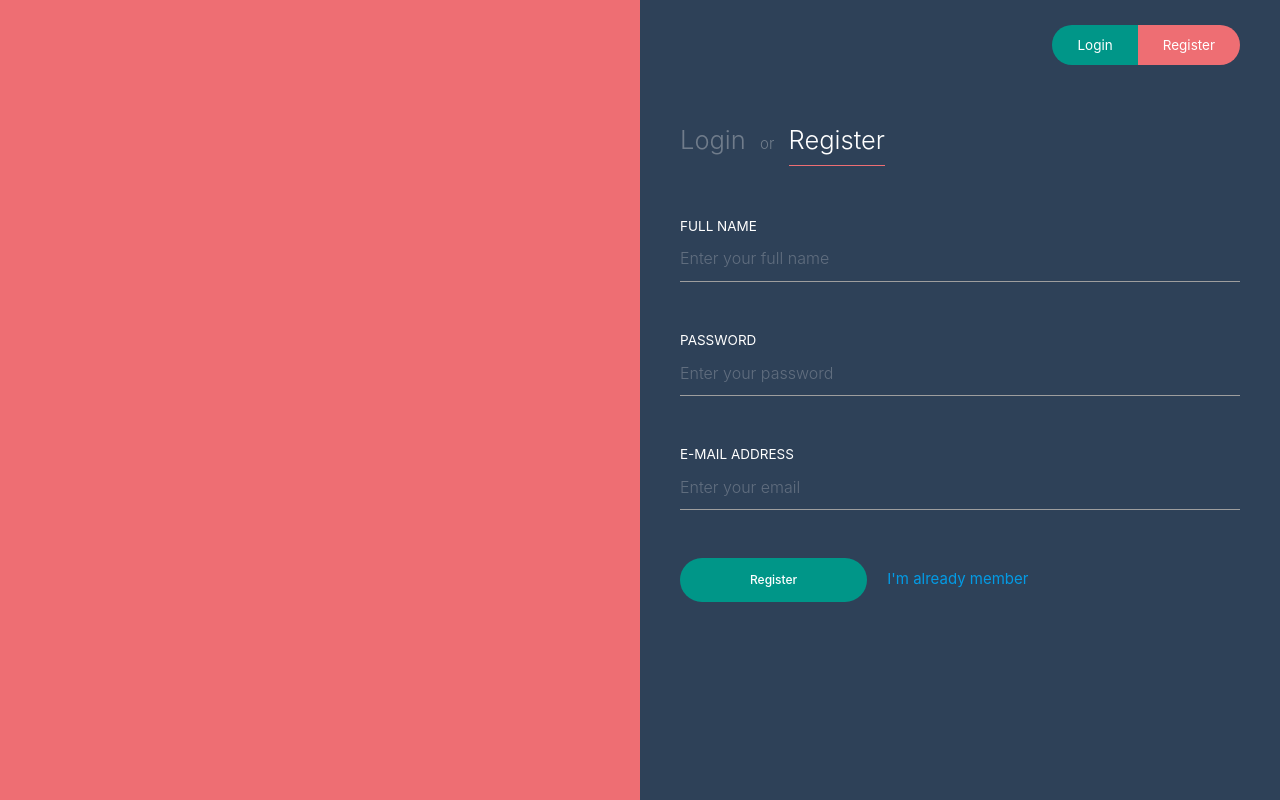
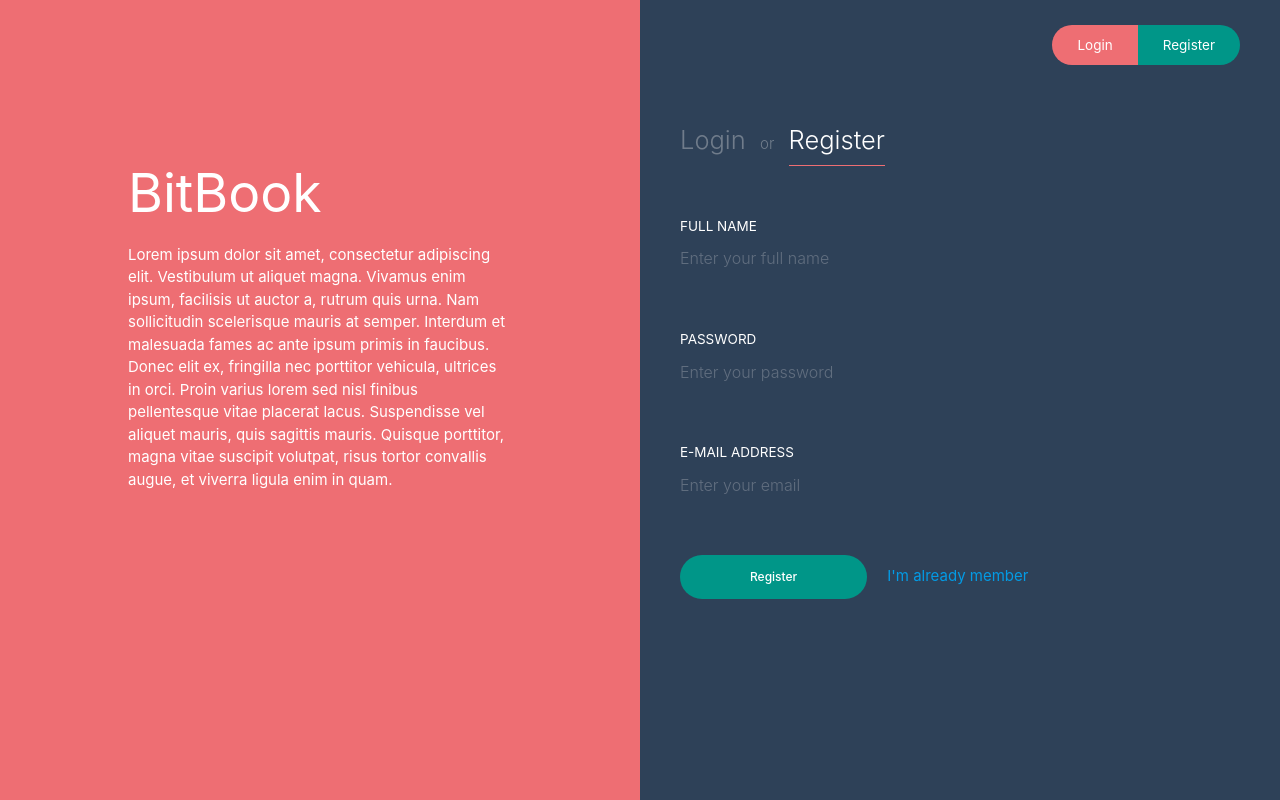
Before and after one commit to marijapanovic/bitBook, a React (Create React App) app in the folder bit-book/: page /#/ in a window 1280 px wide. Built offline with nearby package versions, Linux system fonts and the light colour scheme.

Commit message:
register and login page wip

```diff
--- a/bit-book/src/app/login/InputField.js
+++ b/bit-book/src/app/login/InputField.js
@@ -1,23 +1,22 @@
-import React from 'react';
+import React from "react";
 
-
-const InputField = (props) => {
+const InputField = props => {
   return (
     <div className="row">
       <div className="input-field col s7">
         <input
-                    id={props.name}
-                    type={props.type}
           name={props.name}
-                    className={`validate ${props.error ? 'invalid' : ''}`}
+          className={`validate ${props.error ? "invalid" : ""}`}
           value={props.value}
           onChange={props.onInputChange}
           autoComplete="off"
         />
-                <label htmlFor={props.name} className="active">{props.placeholder}</label>
-                <span className="helper-text" data-error={props.error || ''}></span>
+        <label htmlFor={props.name} className="active">
+          {props.placeholder}
+        </label>
+        <span className="helper-text" data-error={props.error || ""} />
       </div>
     </div>
-    )
-}
+  );
+};
 export default InputField;
--- a/bit-book/src/app/login/Register.js
+++ b/bit-book/src/app/login/Register.js
@@ -1,61 +1,165 @@
-import React, { Component } from 'react';
-import { Link } from 'react-router-dom';
+import React, { Component } from "react";
+import { Link } from "react-router-dom";
 
-import inputField from './InputField';
-import './RegisterAndLogin.css';
+import registerUser from "../../services/registerUser";
+import "./RegisterAndLogin.css";
 
 class Register extends Component {
-    constructor() {
-        super();
+  constructor(props) {
+    super(props);
 
     this.state = {
-            email: '',
-            password: '',
-            name: '',
-            hasAgreed: false
+      name: "",
+      email: "",
+      password: "",
+      errorMsg: "",
+      user: null
     };
 
     this.handleChange = this.handleChange.bind(this);
     this.handleSubmit = this.handleSubmit.bind(this);
   }
 
-    handleChange(e) {
-        let target = e.target;
-        let value = target.type === 'checkbox' ? target.checked : target.value;
-        let name = target.name;
+  handleChange(event) {
+    const target = event.target;
+    const value = target.value;
+    const name = target.name;
+    // console.log(value, name);
 
     this.setState({
       [name]: value
     });
   }
 
-    handleSubmit(e) {
-        e.preventDefault();
+  handleSubmit(event) {
+    const { name, email, password } = this.state;
+    // const content = {
+    //   name: name,
+    //   password: password,
+    //   email: email
+    // };
 
-        console.log('The form was submitted with the following data:');
-        console.log(this.state);
+    event.preventDefault();
+
+    const registerUser = {
+      name: "string",
+      email: "string",
+      password: "string"
+    };
+
+    if (
+      !this.validateFullName().valid &&
+      !this.validatePassword().valid &&
+      !this.validateEmail().valid
+    ) {
+      registerUser(registerUser)
+        .than(res => {
+          console.log(res);
+        })
+        .catch(err => {
+          console.log(err);
+        });
+    }
   }
 
+  validateFullName = name => {
+    if (!name) {
+      return "Full name is required!";
+    } else if (name.length < 3) {
+      return "Min length is 3!";
+    }
+    return null;
+  };
+
+  validatePassword = password => {
+    if (!password) {
+      return "Password is required!";
+    } else if (password.length < 6) {
+      return "Password must be at least 6 characters long";
+    }
+    return null;
+  };
+
+  validateEmail = email => {
+    if (!email) {
+      return "E-mail is required!";
+    } else if (!email.includes("@")) {
+      return "Email is not valid";
+    }
+    return null;
+  };
+
   render() {
+    const validateFullName = this.validateFullName();
+    const validatePassword = this.validatePassword();
+    const validateEmail = this.validateEmail();
+
     return (
       <div className="formCenter">
         <form onSubmit={this.handleSubmit} className="formFields">
           <div className="formField">
-                <label className="formFieldLabel" htmlFor="name">Full Name</label>
-                <input type="text" id="name" className="formFieldInput" placeholder="Enter your full name" name="name" value={this.state.name} onChange={this.handleChange} />
+            <label className="formFieldLabel" htmlFor="name">
+              Full Name
+            </label>
+            <input
+              type="text"
+              id="name"
+              className="formFieldInput"
+              placeholder="Enter your full name"
+              name="name"
+              value={this.state.name}
+              onChange={this.handleChange}
+              error={validateFullName}
+              autoComplete="off"
+            />
           </div>
+          <span className="helper-text" data-error={validateFullName || ""} />
           <div className="formField">
-                <label className="formFieldLabel" htmlFor="password">Password</label>
-                <input type="password" id="password" className="formFieldInput" placeholder="Enter your password" name="password" value={this.state.password} onChange={this.handleChange} />
+            <label className="formFieldLabel" htmlFor="password">
+              Password
+            </label>
+            <input
+              type="password"
+              id="password"
+              className="formFieldInput"
+              placeholder="Enter your password"
+              name="password"
+              value={this.state.password}
+              onChange={this.handleChange}
+              error={validatePassword}
+              autoComplete="off"
+            />
           </div>
+          <span className="helper-text" data-error={validatePassword || ""} />
           <div className="formField">
-                <label className="formFieldLabel" htmlFor="email">E-Mail Address</label>
-                <input type="email" id="email" className="formFieldInput" placeholder="Enter your email" name="email" value={this.state.email} onChange={this.handleChange} />
+            <label className="formFieldLabel" htmlFor="email">
+              E-Mail Address
+            </label>
+            <input
+              type="email"
+              id="email"
+              className="formFieldInput"
+              placeholder="Enter your email"
+              name="email"
+              value={this.state.email}
+              onChange={this.handleChange}
+              error={validateEmail}
+              autoComplete="off"
+            />
           </div>
+          <span className="helper-text" data-error={validateEmail || ""} />
 
           <div className="formField">
-                  <button className="formFieldButton mr-20">Register</button>
-                  <Link to="/login" className="FormField__Link">I'm already member</Link>
+            <button
+              className="formFieldButton mr-20"
+              type="submit"
+              onClick={this.handleSubmit}
+            >
+              Register
+            </button>
+            <Link to="/login" className="FormFieldLink">
+              I'm already member
+            </Link>
           </div>
         </form>
       </div>
--- a/bit-book/src/app/login/RegisterAndLogin.css
+++ b/bit-book/src/app/login/RegisterAndLogin.css
@@ -6,6 +6,7 @@
 
 .appAside {
   width: 50%;
+  padding: 10%;
   background-color: #ee6e73;
 }
 
@@ -23,7 +24,7 @@
 }
 
 .pageSwitcherItem {
-  background-color: #009688;
+  background-color: #ee6e73;
   color: white;
   padding: 10px 25px;
   cursor: pointer;
@@ -35,7 +36,7 @@
 }
 
 .pageSwitcherItem--Active {
-  background-color: #ee6e73;
+  background-color: #009688;
   color: white;
 }
 
@@ -140,3 +141,8 @@
   padding-bottom: 2px;
   margin-left: 5px;
 }
+
+.helper-text {
+  font-size: 20px;
+  color: red;
+}
--- a/bit-book/src/app/login/RegisterAndLogin.js
+++ b/bit-book/src/app/login/RegisterAndLogin.js
@@ -1,32 +1,70 @@
-import React, { Component } from 'react';
-import { HashRouter as Router, Route, NavLink } from 'react-router-dom';
-import Register from './Register';
-import Login from './Login';
+import React, { Component } from "react";
+import { HashRouter as Router, Route, NavLink } from "react-router-dom";
+import Register from "./Register";
+import Login from "./Login";
 
-import './RegisterAndLogin.css';
+import "./RegisterAndLogin.css";
 
 class RegisterAndLogin extends Component {
   render() {
     return (
       <Router basename="/bit-book/">
         <div className="app">
-          <div className="appAside"></div>
+          <div className="appAside">
+            <h2>BitBook</h2>
+            <p>
+              Lorem ipsum dolor sit amet, consectetur adipiscing elit.
+              Vestibulum ut aliquet magna. Vivamus enim ipsum, facilisis ut
+              auctor a, rutrum quis urna. Nam sollicitudin scelerisque mauris at
+              semper. Interdum et malesuada fames ac ante ipsum primis in
+              faucibus. Donec elit ex, fringilla nec porttitor vehicula,
+              ultrices in orci. Proin varius lorem sed nisl finibus pellentesque
+              vitae placerat lacus. Suspendisse vel aliquet mauris, quis
+              sagittis mauris. Quisque porttitor, magna vitae suscipit volutpat,
+              risus tortor convallis augue, et viverra ligula enim in quam.
+            </p>
+          </div>
           <div className="appForm">
             <div className="pageSwitcher">
-                <NavLink to="/login" activeClassName="pageSwitcherItem--Active" className="pageSwitcherItem">Login</NavLink>
-                <NavLink exact to="/" activeClassName="pageSwitcherItem--Active" className="pageSwitcherItem">Register</NavLink>
-              </div>
+              <NavLink
+                to="/login"
+                activeClassName="pageSwitcherItem--Active"
+                className="pageSwitcherItem"
+              >
+                Login
+              </NavLink>
+              <NavLink
+                exact
+                to="/"
+                activeClassName="pageSwitcherItem--Active"
+                className="pageSwitcherItem"
+              >
+                Register
+              </NavLink>
+            </div>
 
-              <div className="formTitle">
-                  <NavLink to="/login" activeClassName="formTitleLink--Active" className="formTitleLink">Login</NavLink> or <NavLink exact to="/" activeClassName="formTitleLink--Active" className="formTitleLink">Register</NavLink>
-              </div>
+            <div className="formTitle">
+              <NavLink
+                to="/login"
+                activeClassName="formTitleLink--Active"
+                className="formTitleLink"
+              >
+                Login
+              </NavLink>{" "}
+              or{" "}
+              <NavLink
+                exact
+                to="/"
+                activeClassName="formTitleLink--Active"
+                className="formTitleLink"
+              >
+                Register
+              </NavLink>
+            </div>
 
-              <Route exact path="/" component={Register}>
-              </Route>
-              <Route path="/login" component={Login}>
-              </Route>
+            <Route exact path="/" component={Register} />
+            <Route path="/login" component={Login} />
           </div>
-
         </div>
       </Router>
     );
--- /dev/null
+++ b/bit-book/src/services/loginUser.js
@@ -0,0 +1,16 @@
+import { API_BASE_URL } from "../shared/constants";
+
+const loginUser = body => {
+  return fetch(`${API_BASE_URL}/auth/login`, {
+    method: "POST",
+    headers: {
+      "Content-Type": "application/json",
+      "x-api-key": "B1tD3V"
+    },
+    body: JSON.stringify(body)
+  })
+    .then(res => res.json())
+    .then(data => data);
+};
+
+export default loginUser;
--- /dev/null
+++ b/bit-book/src/services/registerUser.js
@@ -0,0 +1,16 @@
+import { API_BASE_URL } from "../shared/constants";
+
+const registerUser = body => {
+  return fetch(`${API_BASE_URL}/auth/register`, {
+    method: "POST",
+    headers: {
+      "Content-Type": "application/json",
+      "x-api-key": "B1tD3V"
+    },
+    body: JSON.stringify(body)
+  })
+    .then(res => res.json())
+    .then(data => data);
+};
+
+export default registerUser;
```
Also changed, not shown: bit-book/src/App.js (+10 -7 lines), bit-book/src/app/login/Login.js (+17 -7 lines), bit-book/src/services/fetchUser.js (+22 -8 lines). Lines whose indentation alone changed are shown as unchanged.
